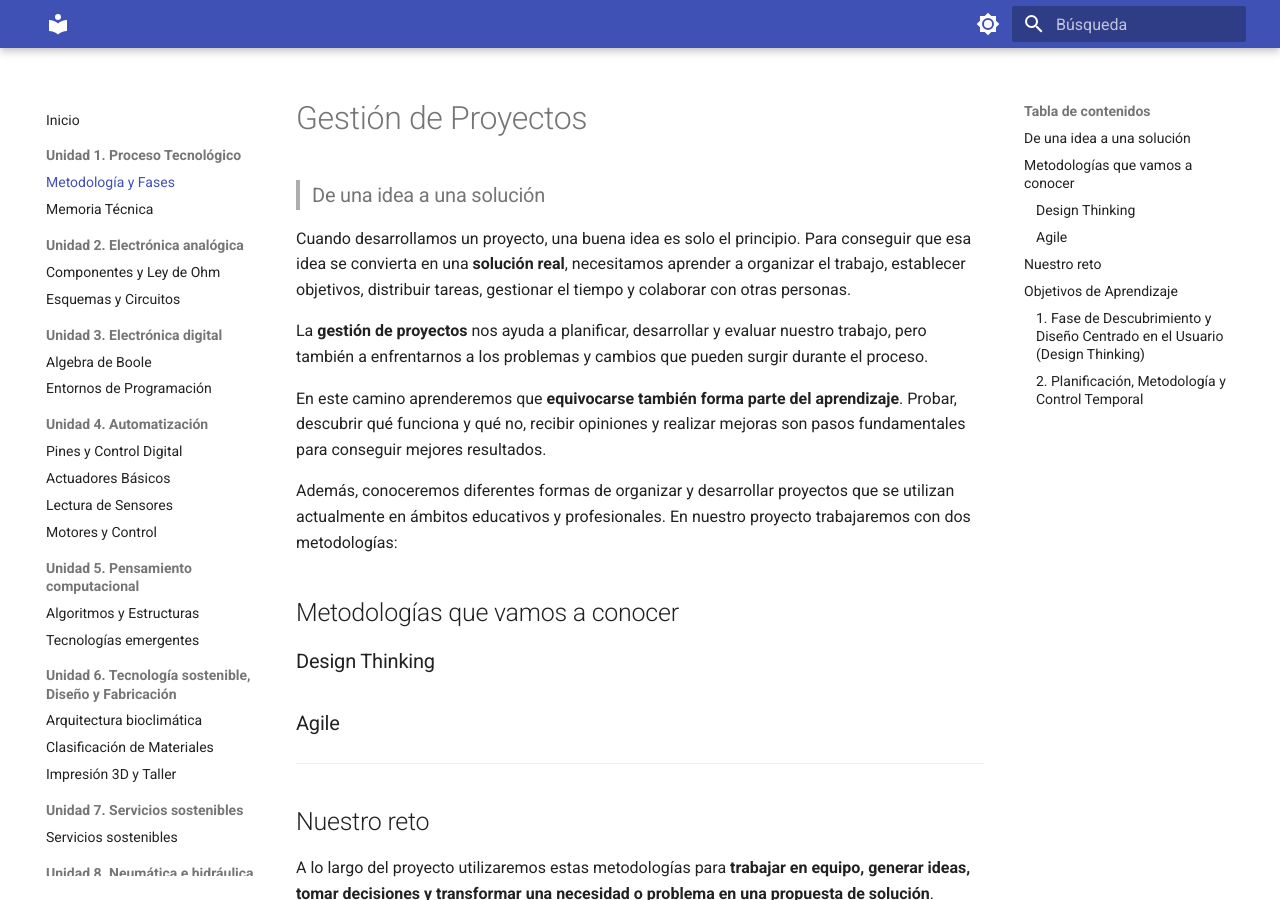
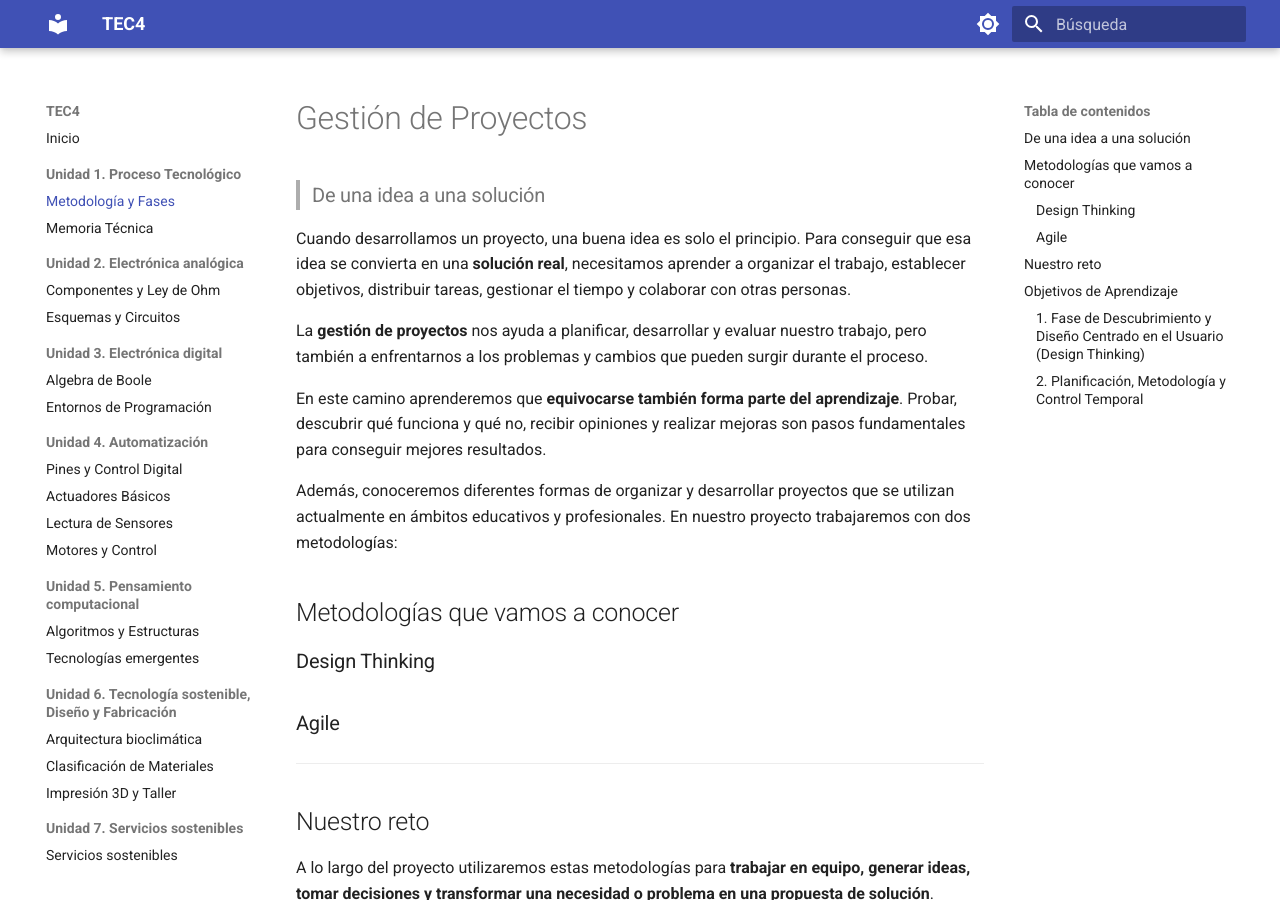
Before and after one commit to MdSmateriales/TEC4, an MkDocs documentation site: the page built from docs/unidad-1/metodologia-proyectos.md, in a window 1280 px wide and 900 px high. Built offline with MkDocs 1.6.1 and Material for MkDocs 9.7.7, drawn with Linux system fonts in a browser that asks for light colours; part of the change alters nothing that is shown.

Commit message:
Update mkdocs.yml

```diff
--- a/mkdocs.yml
+++ b/mkdocs.yml
@@ -1,4 +1,4 @@
-osite_name: TEC4
+site_name: TEC4
 site_url: https://MdSmateriales.github.io/TEC4/
 
 theme:
```
